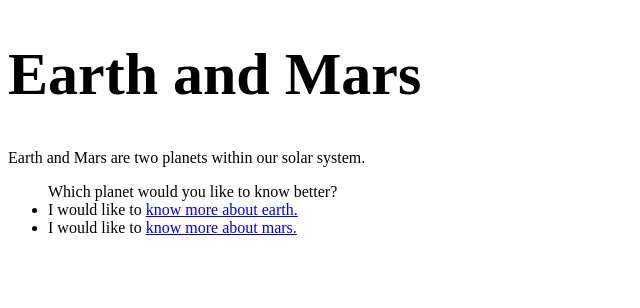
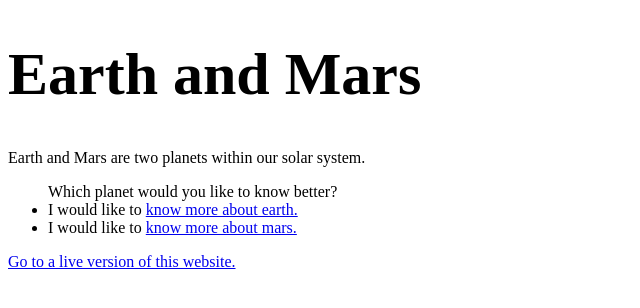
Before and after one commit to Abdelhamid-khamis/web-projects, a plain HTML site: page simple-three-pages-website/index.html in a window 1280 px wide. Shown: the whole page, without its empty margins (0-640 px from the left). Drawn offline with Linux system fonts and the light colour scheme.

Commit message:
deployed the website to a live version

```diff
--- a/simple-three-pages-website/index.html
+++ b/simple-three-pages-website/index.html
@@ -11,5 +11,9 @@
             <li>I would like to <a href="earth.html">know more about earth.</a></li>
             <li>I would like to <a href="mars.html">know more about mars.</a></li>
         </ul>
+
+        <a href="http://rawcdn.githack.com/Abdelhamid-khamis/web-projects/045f3eefe00e5ed698884e20131aa1ca92ad6576/simple-three-pages-website/index.html">
+            Go to a live version of this website.
+        </a>
     </body>
 </html>
```
